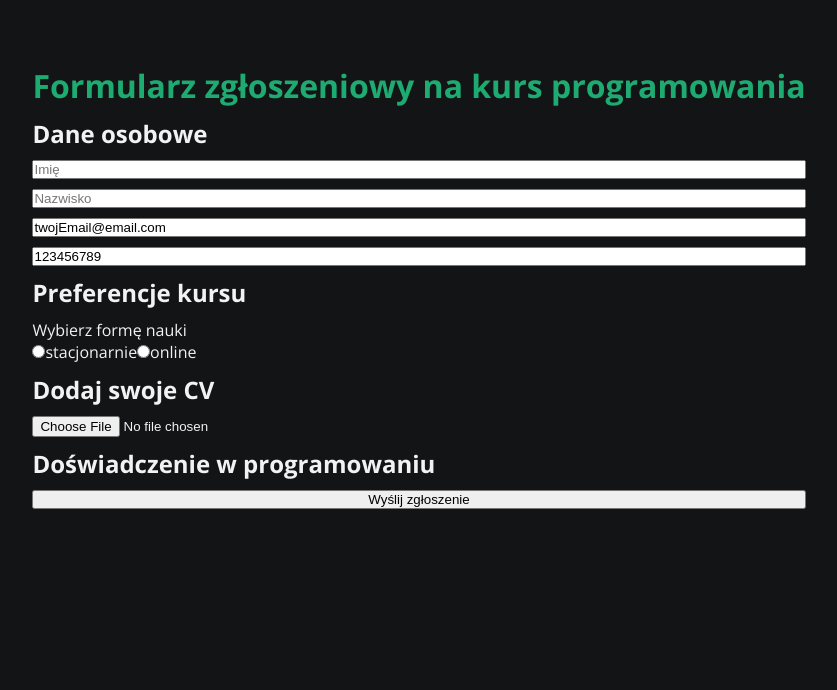
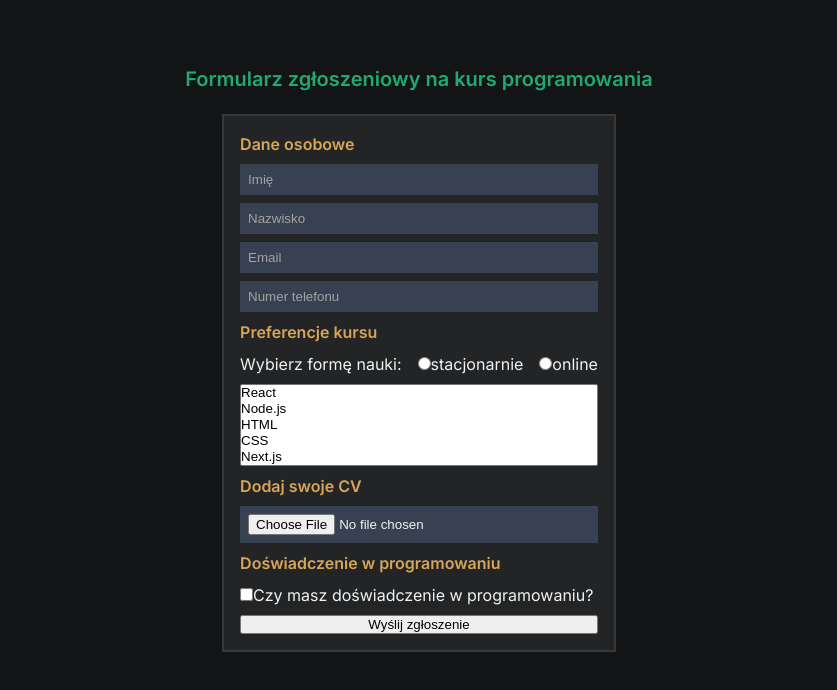
Before and after one commit to katarzynatchir/Register-Form-RHF, a React (Vite) app: page / in a window 1280 px wide. Shown: the top 690 px of the page, without its empty margins (221-1058 px from the left). Built offline with nearby package versions, Linux system fonts and the light colour scheme.

Commit message:
Add radio, select and input file with validation

```diff
--- a/index.html
+++ b/index.html
@@ -7,7 +7,7 @@
     <link rel="preconnect" href="https://fonts.googleapis.com" />
     <link rel="preconnect" href="https://fonts.gstatic.com" crossorigin />
     <link
-      href="https://fonts.googleapis.com/css2?family=Open+Sans:ital,wght@0,300..800;1,300..800&display=swap"
+      href="https://fonts.googleapis.com/css2?family=Inter:ital,opsz,wght@0,14..32,100..900;1,14..32,100..900&display=swap"
       rel="stylesheet"
     />
     <title>Formularz zgłoszeniowy</title>
--- a/src/App.jsx
+++ b/src/App.jsx
@@ -1,31 +1,35 @@
+import { useState } from 'react';
+import ApplicationForm from './components/ApplicationForm';
+import Modal from './components/Modal.jsx';
 import styled from 'styled-components';
-import ApplicationForm from './components/ApplicationForm';
-import { useState } from 'react';
-import Modal from './components/modal';
 
-const DivContainer = styled.div`
-  margin: 5% 10%;
+const Container = styled.div`
   display: flex;
   flex-direction: column;
-  gap: 16px;
   align-items: center;
+  gap: 20px;
+  margin: 5% 10%;
+`;
+
+const H1 = styled.h1`
+  font-size: 1.25rem;
+  font-weight: 600;
+  color: #1eab72;
+  text-align: center;
 `;
 
 const App = () => {
-  const [isFormSubmit, setIsFormSubmit] = useState(false);
-  const [data, setData] = useState({});
+  const [userData, setUserData] = useState(null);
 
   return (
-    <DivContainer>
-      {!isFormSubmit && (
-        <ApplicationForm
-          onSetData={setData}
-          onSetIsFormSubmit={setIsFormSubmit}
-        />
+    <Container>
+      <H1>Formularz zgłoszeniowy na kurs programowania</H1>
+      {userData === null ? (
+        <ApplicationForm setUserData={setUserData} />
+      ) : (
+        <Modal userData={userData} />
       )}
-
-      {isFormSubmit && <Modal userData={data} />}
-    </DivContainer>
+    </Container>
   );
 };
 
--- a/src/components/ApplicationForm.jsx
+++ b/src/components/ApplicationForm.jsx
@@ -1,46 +1,15 @@
 import { useForm } from 'react-hook-form';
 import { zodResolver } from '@hookform/resolvers/zod';
-import { z } from 'zod';
-import styled from 'styled-components';
+import formSchema from '../validation/schemaValidation';
+import {
+  ApplicationFormStyled,
+  H2,
+  Input,
+  ErrorMessage,
+  FlexRow,
+} from '../styles/styles';
 
-// const phoneValidation = new RegExp(/^[0-9]{9}$/);
-
-const formSchema = z.object({
-  firstName: z
-    .string()
-    .min(3, { message: 'Imię musi składać się conajmniej z 3 znaków' }),
-  lastName: z
-    .string()
-    .min(3, { message: 'Nazwisko musi składać się conajmniej z 3 znaków' }),
-  email: z
-    .string()
-    .nonempty('Proszę podać adres e-mail')
-    .email({ message: 'Niepoprawny adres email' }),
-  // phone: z.number().regex(phoneValidation, {
-  //   message: 'Numer telefonu musi składać się z 9 cyfr',
-  // }),
-  phone: z
-    .number({
-      required_error: 'Phone is required',
-      invalid_type_error: 'Phone must be a number',
-    })
-    .gte(100000000)
-    .lte(999999999),
-  formOfLearnig: z.enum(['stationary', 'online'], {
-    message: 'Należy wybrać preferowaną formę nauki',
-  }),
-  // technology: z
-  //   .array()
-  //   .nonempty({ message: 'Proszę wybrać conajmniej jedną technologię' }),
-});
-
-const Heading = styled.h1`
-  font-size: 2rem;
-  color: #1eab72;
-  text-align: center;
-`;
-
-const ApplicationForm = ({ onSetData, onSetIsFormSubmit }) => {
+const ApplicationForm = ({ setUserData }) => {
   const {
     register,
     handleSubmit,
@@ -50,44 +19,54 @@ const ApplicationForm = ({ onSetData, onSetIsFormSubmit }) => {
     defaultValues: {
       firstName: '',
       lastName: '',
-      email: 'twojEmail@email.com',
-      phone: 123456789,
+      email: '',
+      phone: '',
       formOfLearnig: '',
-      // technology: [],
+      technology: [],
     },
     resolver: zodResolver(formSchema),
   });
 
   const onSubmit = data => {
-    onSetData(data);
-    onSetIsFormSubmit(true);
+    setUserData(data);
+
     console.log(data);
   };
   const onError = errors => console.log('validation errors', errors);
 
   return (
-    <form onSubmit={handleSubmit(onSubmit, onError)}>
-      <Heading>Formularz zgłoszeniowy na kurs programowania</Heading>
-      <h2>Dane osobowe</h2>
-      <input {...register('firstName')} type="text" placeholder="Imię" />
-      {errors.firstName && <p>{errors.firstName.message}</p>}
+    <ApplicationFormStyled onSubmit={handleSubmit(onSubmit, onError)}>
+      <H2>Dane osobowe</H2>
+      <div>
+        <Input {...register('firstName')} type="text" placeholder="Imię" />
+        {errors.firstName && (
+          <ErrorMessage>{errors.firstName.message}</ErrorMessage>
+        )}
+      </div>
 
-      <input {...register('lastName')} type="text" placeholder="Nazwisko" />
-      {errors.lastName && <p>{errors.lastName.message}</p>}
-
-      <input {...register('email')} type="text" placeholder="Email" />
-      {errors.email && <p>{errors.email.message}</p>}
-
-      <input
+      <div>
+        <Input {...register('lastName')} type="text" placeholder="Nazwisko" />
+        {errors.lastName && (
+          <ErrorMessage>{errors.lastName.message}</ErrorMessage>
+        )}
+      </div>
+      <div>
+        <Input {...register('email')} type="text" placeholder="Email" />
+        {errors.email && <ErrorMessage>{errors.email.message}</ErrorMessage>}
+      </div>
+      <div>
+        <Input
           {...register('phone')}
           type="number"
           placeholder="Numer telefonu"
         />
-      {errors.phone && <p>{errors.phone.message}</p>}
+        {errors.phone && <ErrorMessage>{errors.phone.message}</ErrorMessage>}
+      </div>
 
-      <h2>Preferencje kursu</h2>
+      <H2>Preferencje kursu</H2>
       <div>
-        <p>Wybierz formę nauki</p>
+        <FlexRow>
+          <p>Wybierz formę nauki: </p>
           <label htmlFor="stationary">
             <input
               {...register('formOfLearnig')}
@@ -95,7 +74,7 @@ const ApplicationForm = ({ onSetData, onSetIsFormSubmit }) => {
               id="stationary"
               value="stationary"
             />
-          stacjonarnie
+            <span>stacjonarnie</span>
           </label>
           <label htmlFor="online">
             <input
@@ -104,24 +83,35 @@ const ApplicationForm = ({ onSetData, onSetIsFormSubmit }) => {
               id="online"
               value="online"
             />
-          online
+            <span>online</span>
           </label>
+        </FlexRow>
+        {errors.formOfLearnig && (
+          <ErrorMessage>{errors.formOfLearnig.message}</ErrorMessage>
+        )}
       </div>
-      {errors.formOfLearnig && <p>{errors.formOfLearnig.message}</p>}
 
-      {/* <select {...register('technology')} size="5" multiple="multiple">
-        <option>React</option>
-        <option>Node.js</option>
-        <option>HTML</option>
-        <option>CSS</option>
-        <option>Next.js</option>
+      <select {...register('technology')} size="5" multiple="multiple">
+        <option value="react">React</option>
+        <option value="nodejs">Node.js</option>
+        <option value="html">HTML</option>
+        <option value="css">CSS</option>
+        <option value="nextjs">Next.js</option>
       </select>
-      {errors.technology && <p>{errors.technology.message}</p>} */}
-      <h2>Dodaj swoje CV</h2>
-      <input type="file" />
-      <h2>Doświadczenie w programowaniu</h2>
+      {errors.technology && (
+        <ErrorMessage>{errors.technology.message}</ErrorMessage>
+      )}
+      <H2>Dodaj swoje CV</H2>
+      <Input {...register('imageCV')} type="file" />
+      {errors.imageCV && <ErrorMessage>{errors.imageCV.message}</ErrorMessage>}
+      <H2>Doświadczenie w programowaniu</H2>
+      <label>
+        <input type="checkbox" {...register('sendToEMail')} />
+        <span>Czy masz doświadczenie w programowaniu?</span>
+      </label>
+
       <button type="submit">Wyślij zgłoszenie</button>
-    </form>
+    </ApplicationFormStyled>
   );
 };
 
--- a/src/components/Modal.jsx
+++ b/src/components/Modal.jsx
@@ -1,5 +1,3 @@
-import React from 'react';
-
 const Modal = ({ userData }) => {
   return (
     <div>
--- a/src/index.css
+++ b/src/index.css
@@ -3,17 +3,3 @@
   padding: 0;
   box-sizing: border-box;
 }
-form {
-  display: flex;
-  flex-direction: column;
-  gap: 10px;
-}
-/* :root {
-  font-family: Inter, system-ui, Avenir, Helvetica, Arial, sans-serif;
-  line-height: 1.5;
-  font-weight: 400;
-
-  color-scheme: light dark;
-  color: rgba(255, 255, 255, 0.87);
-  background-color: #242424;
-} *
--- a/src/main.jsx
+++ b/src/main.jsx
@@ -1,20 +1,20 @@
 import { StrictMode } from 'react';
 import { createRoot } from 'react-dom/client';
+import './index.css';
+import App from './App.jsx';
 import { createGlobalStyle } from 'styled-components';
 
-import './index.css';
-import App from './App.jsx';
-
 const GlobalStyle = createGlobalStyle`
-  body {
-    background-color:  #131416;
+body {
+    background-color:  #121416;
+    font-family: 'Inter', system-ui, Avenir, Helvetica, Arial, sans-serif;
     font-size: 16px;
-    font-family: "Open Sans", serif;
     font-weight: 400;
-    font-style: normal;
+    line-height: 1.5;
     color: #f2f2f2;
   }
 `;
+
 createRoot(document.getElementById('root')).render(
   <StrictMode>
     <GlobalStyle />
--- /dev/null
+++ b/src/styles/styles.js
@@ -0,0 +1,44 @@
+import styled from 'styled-components';
+
+const ApplicationFormStyled = styled('form')`
+  display: flex;
+  flex-direction: column;
+  gap: 0.5rem;
+  max-width: 40rem;
+  padding: 1rem;
+  border: 0.125rem solid #383838;
+  background-color: #222426;
+`;
+
+const H2 = styled.h2`
+  font-size: 1rem;
+  font-weight: 600;
+  color: #d8a559;
+`;
+
+const Input = styled.input`
+  width: 100%;
+  background-color: #374151;
+  border: none;
+  color: #f2f2f2;
+  padding: 0.5rem;
+  &::placeholder {
+    color: #a3a3a3;
+  }
+  &:focus-visible {
+    outline: 1px solid #748eab;
+  }
+`;
+
+const ErrorMessage = styled.p`
+  font-size: 0.75rem;
+  font-weight: 300;
+  color: #ef5350;
+`;
+
+const FlexRow = styled.div`
+  display: flex;
+  gap: 1rem;
+`;
+
+export { ApplicationFormStyled, H2, Input, ErrorMessage, FlexRow };
--- /dev/null
+++ b/src/validation/schemaValidation.js
@@ -0,0 +1,38 @@
+import { z } from 'zod';
+
+const phoneValidation = new RegExp(/^[0-9]{9}$/);
+
+const ACCEPTED_IMAGE_TYPES = ['image/jpeg', 'image/jpg', 'image/png'];
+
+const formSchema = z.object({
+  firstName: z
+    .string()
+    .min(3, { message: 'Imię musi składać się conajmniej z 3 znaków' }),
+  lastName: z
+    .string()
+    .min(3, { message: 'Nazwisko musi składać się conajmniej z 3 znaków' }),
+  email: z
+    .string()
+    .nonempty('Proszę podać adres e-mail')
+    .email({ message: 'Niepoprawny adres email' }),
+  phone: z.string().regex(phoneValidation, {
+    message: 'Numer telefonu musi składać się z 9 cyfr',
+  }),
+  formOfLearnig: z.enum(['stationary', 'online'], {
+    message: 'Należy wybrać preferowaną formę nauki',
+  }),
+  technology: z
+    .string()
+    .array()
+    .nonempty({ message: 'Proszę wybrać conajmniej jedną technologię' }),
+  imageCV: z
+    .any()
+    .refine(file => file?.length == 1, 'Musisz dodać załącznik jako zdjęcie')
+    .refine(file =>
+      ACCEPTED_IMAGE_TYPES.includes(file[0]?.type, {
+        message: 'Akceptowane pliki to: jpeg, jpg i png',
+      })
+    ),
+});
+
+export default formSchema;
```
Also changed, not shown: src/styles/BodyStyles.jsx (deleted). Lines whose indentation alone changed are shown as unchanged.
